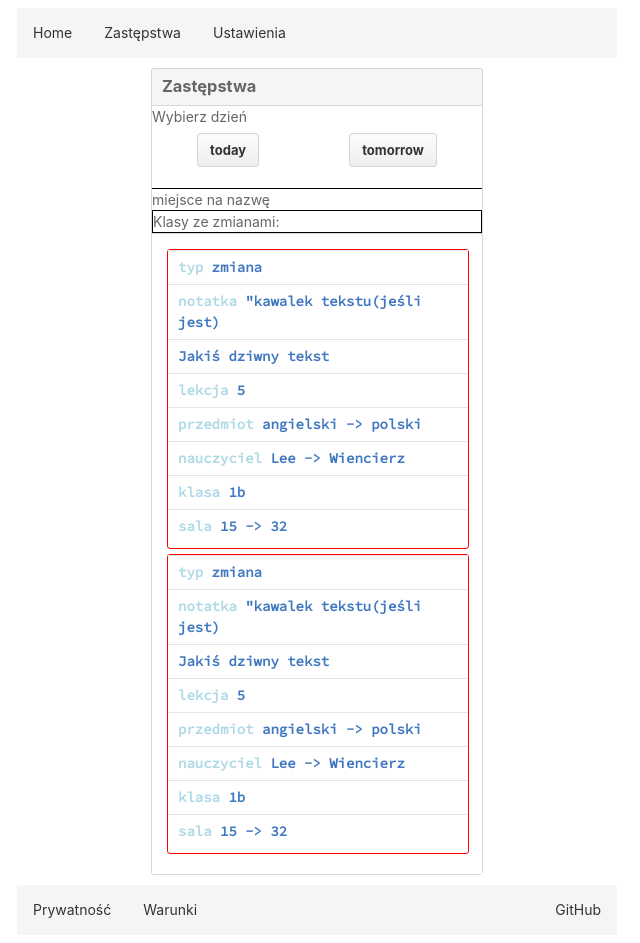
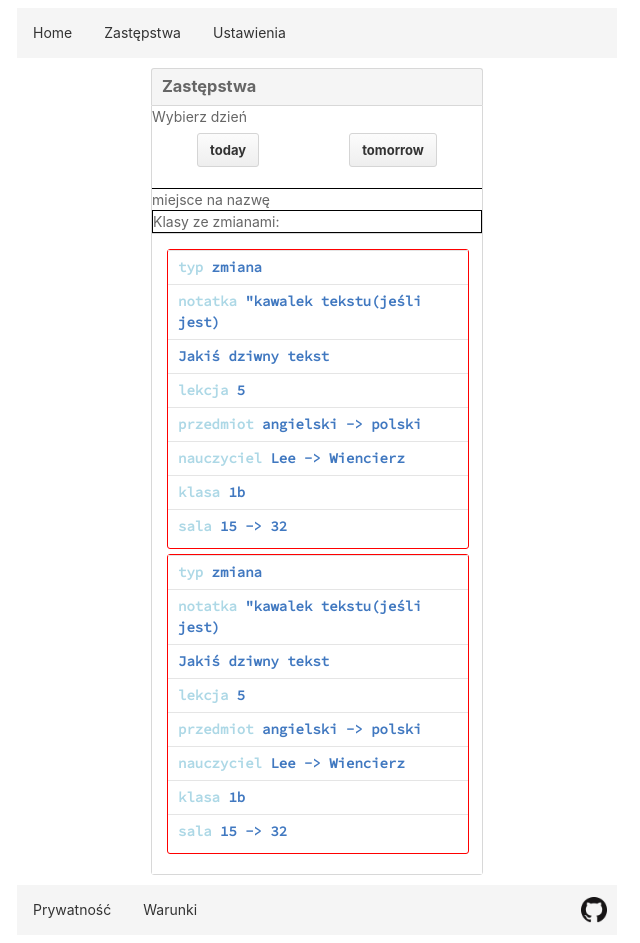
Before and after one commit to Szarp/substitutions, a website: page public/substitutionPage.htm in a window 1280 px wide. Shown: the whole page, without its empty margins (323-963 px from the left). Drawn offline with Linux system fonts and the light colour scheme; no server answers.

Commit message:
Use Github icon instead of text

```diff
--- a/public/substitutionPage.htm
+++ b/public/substitutionPage.htm
@@ -243,7 +243,7 @@
 			<a href="/tos.html">Warunki</a>
 		</li>
 		<li style="float: right">
-			<a href="https://github.com/szarp/substitutions" rel="noopener" target="_blank">GitHub</a>
+			<a href="https://github.com/szarp/substitutions" rel="noopener" target="_blank" style="padding: 10px; padding-top: 12px"><img alt="GitHub" src="/img/GitHub-Mark-32px.png" type="image/png" width="26px" height="26px"></img></a>
 		</li>
 	</ul>
     </body>
```
Also changed, not shown: public/img/GitHub-Mark-32px.png (added).
